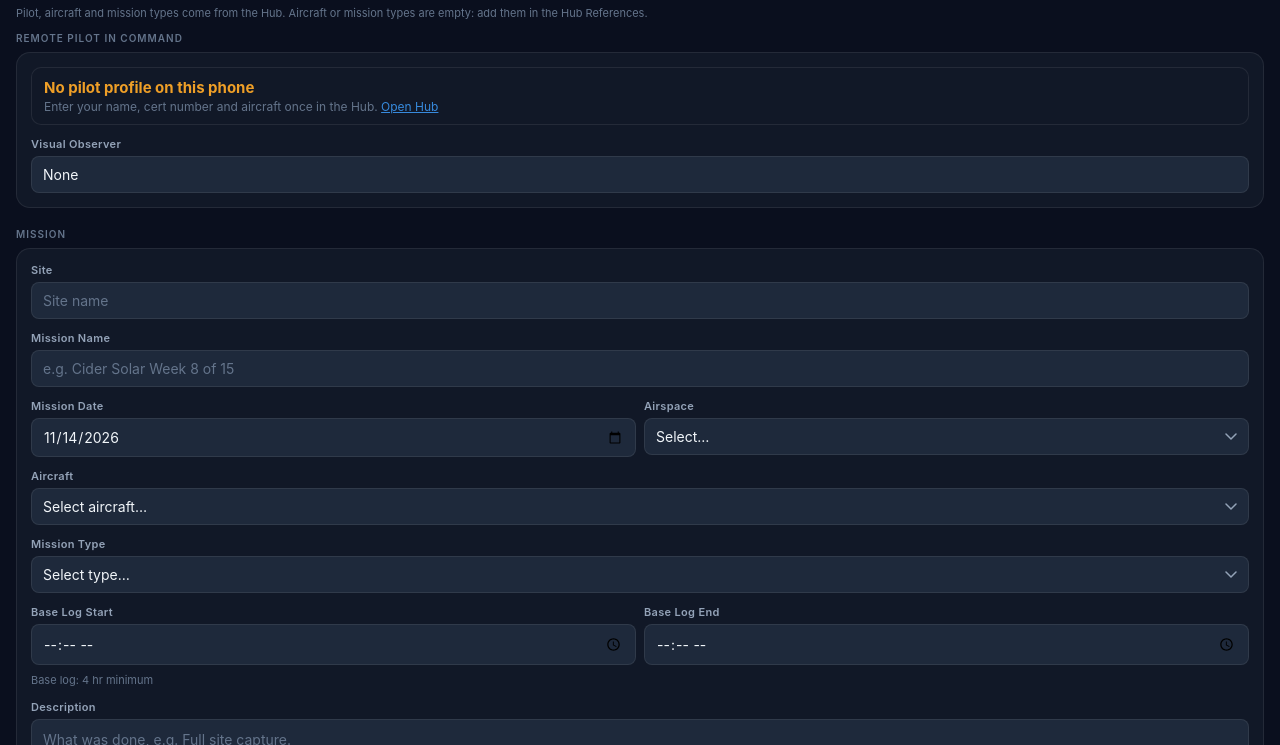
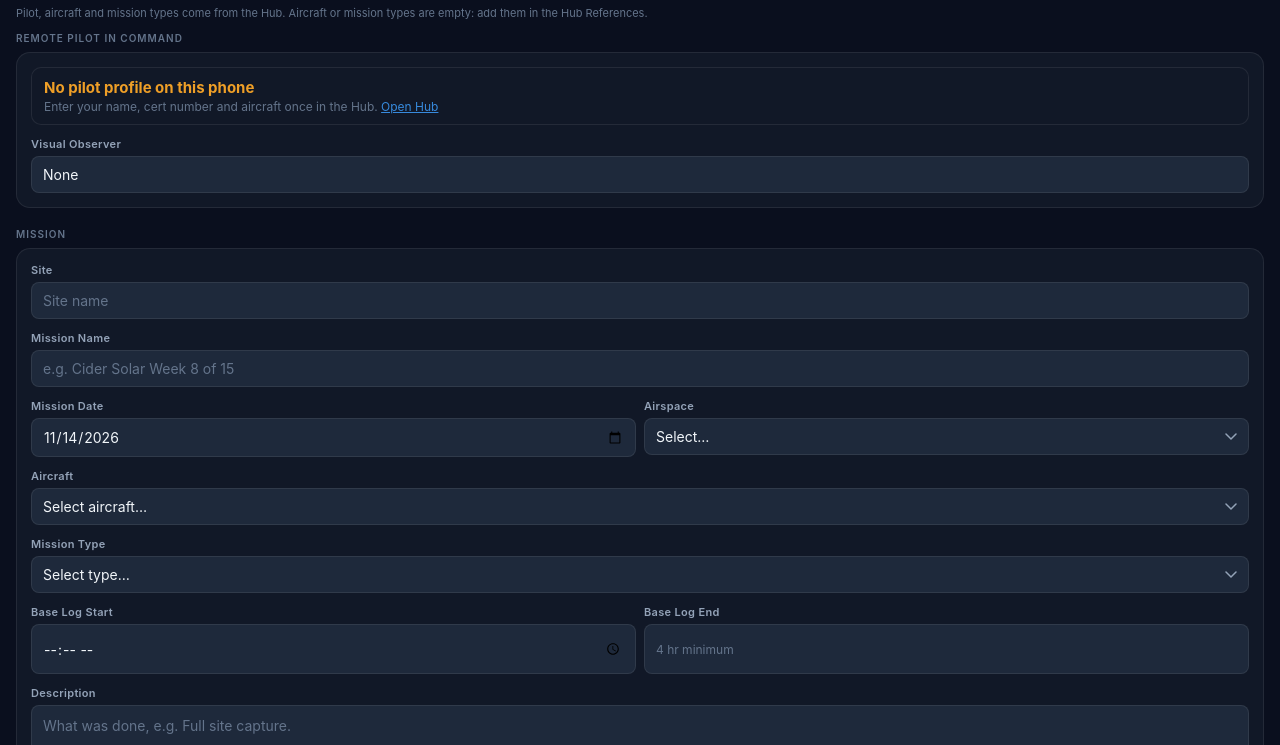
Before and after one commit to dronepoint9/flight-log, a plain HTML site: page index.html in a window 1280 px wide. Shown: the part 55-800 px from the top of the page. Drawn offline with Linux system fonts and the light colour scheme.

Commit message:
Field Log: show earliest base end time inside the end box, fix empty time box height
Co-Authored-By: Claude Sonnet 5.5 <noreply@anthropic.com>
Claude-Session: https://claude.ai/code/session_011j7zdu6fNprPH59Dfge8uT

```diff
--- a/index.html
+++ b/index.html
@@ -127,6 +127,11 @@ input[readonly]{opacity:0.5;}
 .export-hint{font-size:11px;color:var(--text3);text-align:center;margin-top:8px;line-height:1.5;}
 
 /* BASE LOG */
+input[type=time]{min-height:50px;-webkit-appearance:none;appearance:none;}
+.base-wrap{position:relative;}
+#baseEnd.t-empty::-webkit-datetime-edit{opacity:0;}
+#baseEnd.t-empty::-webkit-calendar-picker-indicator{opacity:0;}
+.base-ph{position:absolute;left:12px;right:8px;top:0;bottom:0;display:flex;align-items:center;font-size:12px;color:var(--text3);pointer-events:none;white-space:nowrap;overflow:hidden;}
 .base-hint{font-size:11px;color:var(--text3);margin-top:5px;line-height:1.4;}
 .base-hint.short{color:var(--amber);}
 input.need{border-color:rgba(239,159,39,0.7);}
@@ -247,10 +252,10 @@ input.need{border-color:rgba(239,159,39,0.7);}
         </div>
         <div>
           <label class="field-label">Base Log End</label>
-          <input type="time" id="baseEnd">
+          <div class="base-wrap"><input type="time" id="baseEnd"><span class="base-ph" id="baseEndPh"></span></div>
         </div>
       </div>
-      <div class="base-hint" id="baseHint" style="margin:-4px 0 12px;">Base log: 4 hr minimum</div>
+      <div class="base-hint" id="baseHint" style="margin:-4px 0 12px;"></div>
       <div class="field">
         <label class="field-label">Description</label>
         <textarea id="desc" rows="2" placeholder="What was done, e.g. Full site capture."></textarea>
@@ -662,10 +667,11 @@ function baseDuration() { const s0 = hm(v('baseStart')), e0 = hm(v('baseEnd'));
 function baseHint() {
   const s0 = hm(v('baseStart')), e0 = hm(v('baseEnd')), el = document.getElementById('baseHint');
   const endEl = document.getElementById('baseEnd'), dur = baseDuration();
-  let t = 'Base log: 4 hr minimum', short = false;
-  if (s0 != null) { const earliest = s0 + BASE_MIN; t = 'No earlier than ' + fmt12(earliest) + (earliest >= 1440 ? ' (next day)' : ''); }
-  if (dur != null) { short = dur < BASE_MIN; if (short) t += ' · logged ' + Math.floor(dur / 60) + ' hr ' + (dur % 60) + ' min, under the minimum'; }
-  el.textContent = t; el.className = 'base-hint' + (short ? ' short' : '');
+  let ph = '4 hr minimum', t = '', short = false;
+  if (s0 != null) { const earliest = s0 + BASE_MIN; ph = 'No earlier than ' + fmt12(earliest); t = earliest >= 1440 ? 'Earliest end is the next day' : ''; }
+  if (dur != null) { short = dur < BASE_MIN; if (short) t = 'Logged ' + Math.floor(dur / 60) + ' hr ' + (dur % 60) + ' min, under the four-hour minimum'; }
+  const phEl = document.getElementById('baseEndPh'); phEl.textContent = ph; phEl.style.display = endEl.value ? 'none' : 'flex'; endEl.classList.toggle('t-empty', !endEl.value);
+  el.textContent = t; el.style.display = t ? '' : 'none'; el.className = 'base-hint' + (short ? ' short' : '');
   endEl.classList.remove('need');
 }
 
```
